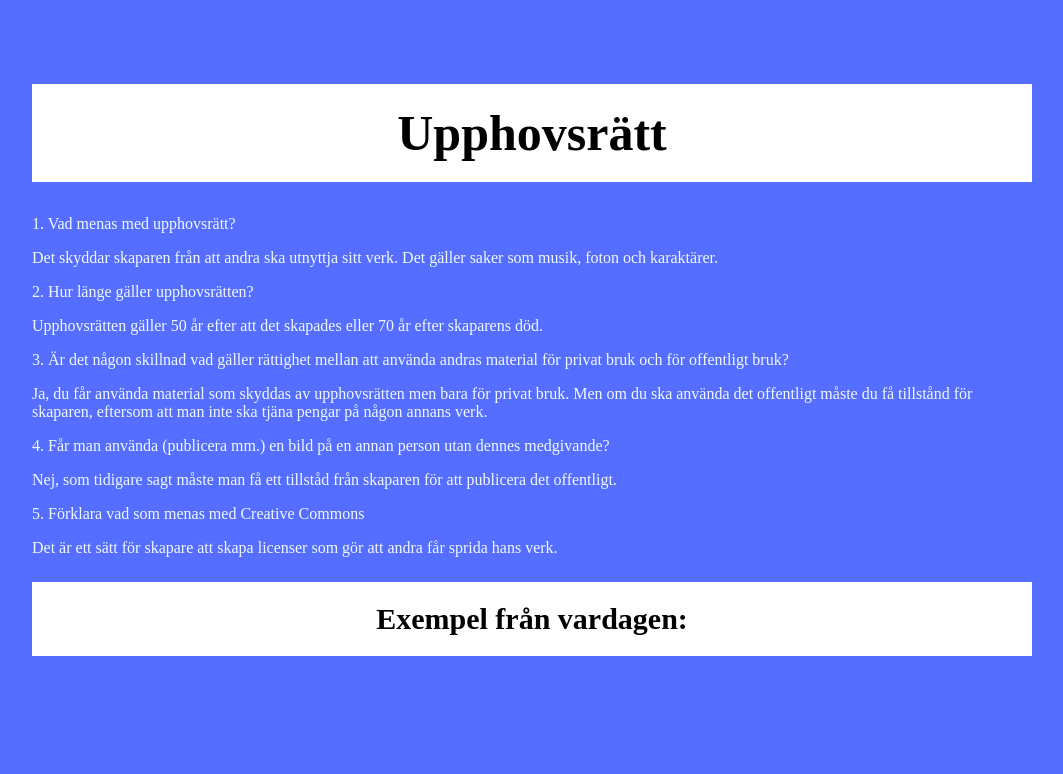
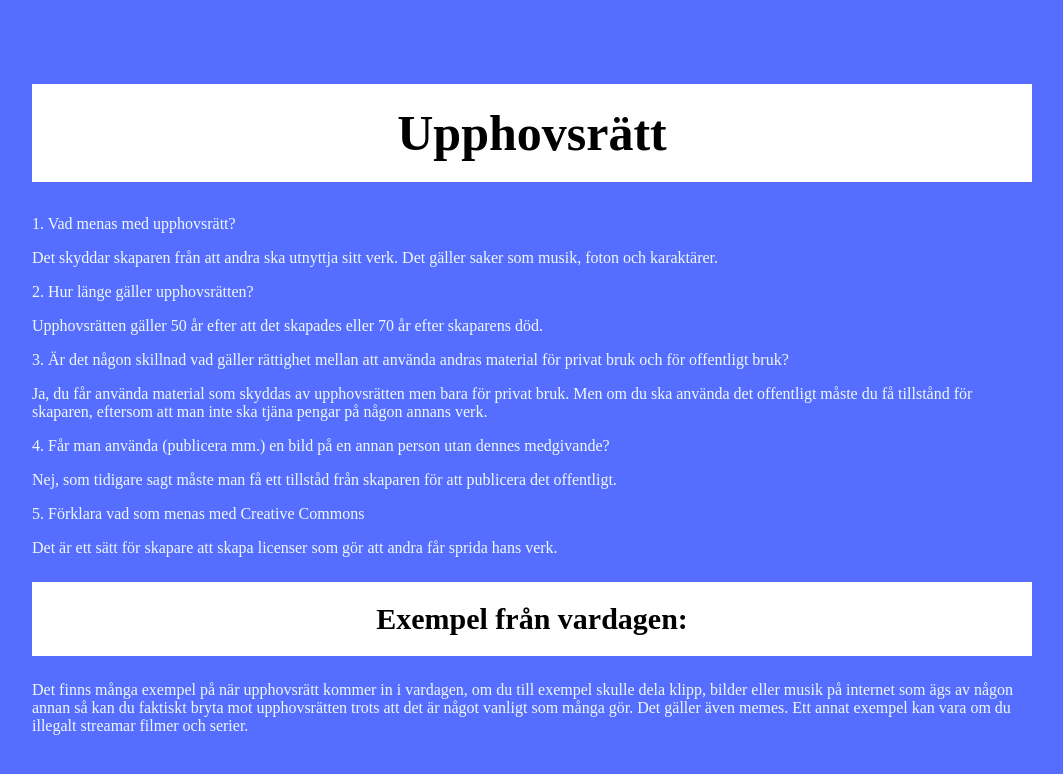
Before and after one commit to SirSkibidi/Lagar, a plain HTML site: page Upphov.html in a window 1280 px wide. Shown: the whole page, without its empty margins (108-1171 px from the left). Drawn offline with Linux system fonts and the light colour scheme.

Commit message:
Lade till på upphovsrätt

```diff
--- a/Upphov.html
+++ b/Upphov.html
@@ -21,6 +21,6 @@
     <p>Det är ett sätt för skapare att skapa licenser som gör att andra får sprida hans verk.</p>
 
     <h2>Exempel från vardagen:</h2>
-
+     <p>Det finns många exempel på när upphovsrätt kommer in i vardagen, om du till exempel skulle dela klipp, bilder eller musik på internet som ägs av någon annan så kan du faktiskt bryta mot upphovsrätten trots att det är något vanligt som många gör. Det gäller även memes. Ett annat exempel kan vara om du illegalt streamar filmer och serier. </p>
 </body>
 </html>
```
